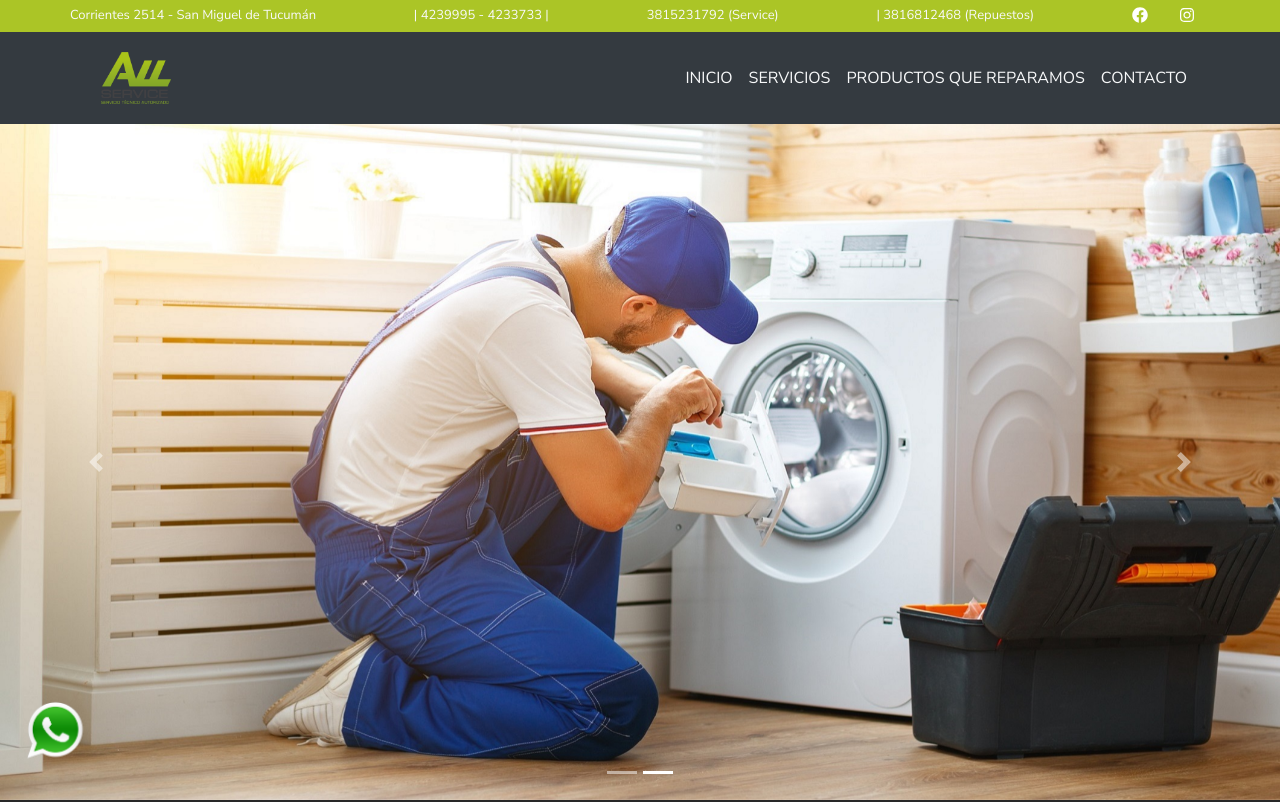
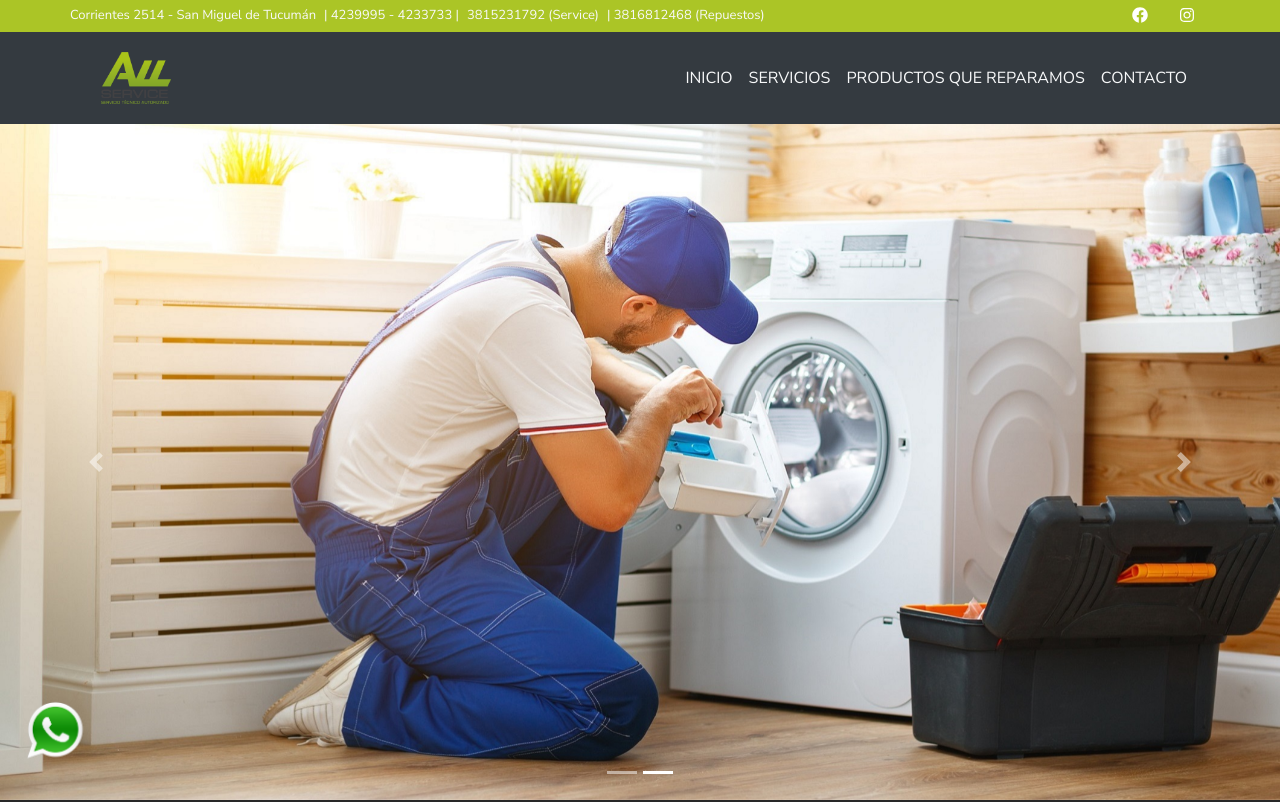
Before and after one commit to patriciodfernandez/AllServiceFrontend, a React (Create React App) app: page / in a window 1280 px wide. Shown: the top 802 px of the page. Built offline with nearby package versions, Linux system fonts and the light colour scheme.

Commit message:
se arreglaron un par de detalles del scroll y navverde

```diff
--- a/src/App.css
+++ b/src/App.css
@@ -30,11 +30,11 @@
   font-size: large;
 }
 
-#botonverde{
-  background-color:  #abc526;
+#botonverde {
+  background-color: #abc526;
 }
 
-.letrasfooter{
+.letrasfooter {
   color: white;
 }
 
@@ -47,11 +47,10 @@
   border-radius: 50%;
 }
 
-
-
-
-
-
+#productosqreparamos {
+  padding-top: 123px;
+  margin-top: -123px;
+}
 
 /*MEDIA QUERIES*/
 
@@ -60,12 +59,20 @@
   .noxs {
     display: none;
   }
+  #servicios, #inicio {
+    padding-top: 92px;
+    margin-top: -92px;
+  }
 }
 
 /*SMALL DEVICES*/
 @media all and (min-width: 576px) and (max-width: 767px) {
   .nosm {
     display: none;
+  }
+  #servicios, #inicio {
+    padding-top: 92px;
+    margin-top: -92px;
   }
 }
 
@@ -74,12 +81,20 @@
   .nomd {
     display: none;
   }
+  #servicios, #inicio {
+    padding-top: 92px;
+    margin-top: -92px;
+  }
 }
 
 /*LARGE DEVICES*/
 @media all and (min-width: 991px) and (max-width: 1200px) {
   .nolg {
     display: none;
+  }
+  #servicios, #inicio {
+    padding-top: 123px;
+    margin-top: -123px;
   }
 }
 
@@ -88,4 +103,8 @@
   .noxl {
     display: none;
   }
+  #servicios, #inicio {
+    padding-top: 123px;
+    margin-top: -123px;
+  }
 }
--- a/src/Components/Common/Header.js
+++ b/src/Components/Common/Header.js
@@ -12,6 +12,7 @@ const Header = () => {
       <div className="noxs nosm nomd">
         <Navbar className="verdebg p-1 navverde">
           <div className="container">
+            <div className="d-flex">
             <a
               href="https://www.google.com/maps/dir//All+Service,+Pcia+de+Corrientes+2514,+San+Miguel+de+Tucum%C3%A1n,+Tucum%C3%A1n/@-26.818799,-65.232068,15z/data=!4m9!4m8!1m0!1m5!1m1!1s0x94225c59e8cf6725:0xd0ba3b86aeabd2d4!2m2!1d-65.2334578!2d-26.8167943!3e0?hl=es"
               target="_blank"
@@ -19,10 +20,9 @@ const Header = () => {
               className="text-light m-0 p-0"
             >
               <p className="text-light my-auto tamanio">
-                Corrientes 2514 - San Miguel de Tucumán
-              </p>
+                Corrientes 2514 - San Miguel de Tucumán</p>
             </a>
-            <p className="text-light my-auto tamanio"> | 4239995 - 4233733 |</p>
+            <p className="text-light my-auto tamanio px-2">|  4239995 - 4233733  |</p>
             <a
               href="https://wa.me/5493815231792"
               target="_blank"
@@ -37,10 +37,11 @@ const Header = () => {
               rel="noopener noreferrer"
               className="text-light m-0 p-0"
             >
-              <p className="text-light my-auto tamanio">
+              <p className="text-light my-auto tamanio px-2 mr-1">
                 | 3816812468 (Repuestos)
               </p>
             </a>
+            </div>
             <div>
               <a
                 href="https://www.facebook.com/allservicetucuman"
@@ -71,9 +72,9 @@ const Header = () => {
         </Navbar>
       </div>
       {/* NAV OSCURO */}
-      <Navbar bg="dark" variant="dark" expand="lg">
+      <Navbar  collapseOnSelect bg="dark" variant="dark" expand="lg">
         <div className="container py-1">
-          <Nav.Link exact={true} href="/#iniciotop">
+          <Nav.Link exact={true} href="/#inicio">
             <img src={logo} alt="logo del NavBar" width="70px"></img>
           </Nav.Link>
           <Navbar.Toggle aria-controls="basic-navbar-nav" />
@@ -81,7 +82,7 @@ const Header = () => {
             <Nav className="ml-auto">
               <Nav.Link
                 exact={true}
-                href="/#iniciotop"
+                href="/#inicio"
                 className="nav-link text-light"
               >
                 INICIO
--- a/src/Components/Principal/NuestrosServicios.js
+++ b/src/Components/Principal/NuestrosServicios.js
@@ -5,9 +5,9 @@ import restauraciones from "../../assets/images/restauraciones.jpg";
 
 const NuestrosServicios = () => {
   return (
-    <div>
+    <div id="servicios">
       {/* TITULO GRANDE */}
-      <div className="verdebg p-5" id="servicios">
+      <div className="verdebg p-5">
         <h1 className="text-center grisoscurotext letragorda mb-0">
           NUESTROS SERVICIOS
         </h1>
--- a/src/Components/Principal/Slider.js
+++ b/src/Components/Principal/Slider.js
@@ -5,7 +5,7 @@ import slider2 from "../../assets/images/slider-2.jpg";
 
 const Slider = () => {
   return (
-    <div id="iniciotop">
+    <div id="inicio">
       <Carousel>
         <Carousel.Item>
           <img className="d-block w-100" src={slider1} alt="Imagen 1" />
```
Also changed, not shown: src/App.js (+0 -8 lines).
